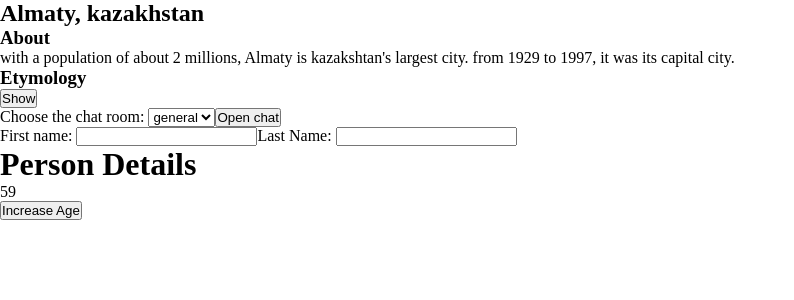
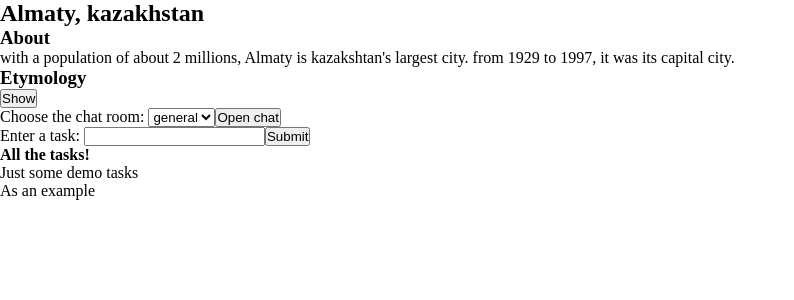
Before and after one commit to Anand-1812/learning_react, a React (Vite) app: page / in a window 1280 px wide. Shown: the top 300 px of the page, without its empty margins (0-794 px from the left). Built offline with nearby package versions, Linux system fonts and the light colour scheme.

Commit message:
learning about class based components

```diff
--- a/src/Rendering.jsx
+++ b/src/Rendering.jsx
@@ -1,41 +1,41 @@
 import { useState } from "react";
 
-export function Rendering() {
-  const [firstName, setFirstName] = useState("");
-  const [lastName, setLastName] = useState("");
+const Rendering = ({ name }) => {
+  const [todos, setTodos] = useState(["Just some demo tasks", "As an example"]);
+  const [inputVal, setInputVal] = useState("");
 
-  const fullName = firstName + " " + lastName;
+  const handleInputChange = (e) => {
+    setInputVal(e.target.value);
+  };
 
-  const [age, setAge] = useState(59);
-
-  function handleFirstNameChange(e) {
-    setFirstName(e.target.value);
-  }
-
-  function handleLastNameChange(e) {
-    setLastName(e.target.value);
-  }
-
-  const handleIncreaseAge = () => {
-    setAge(age + 1);
+  const handleSubmit = (e) => {
+    e.preventDefault();
+    setTodos((prevTodos) => [...prevTodos, inputVal]);
+    setInputVal("");
   };
 
   return (
-    <>
-      <label>
-        First name: <input value={firstName} onChange={handleFirstNameChange} />
-      </label>
-      <label>
-        Last Name: <input value={lastName} onChange={handleLastNameChange} />
-      </label>
+    <section>
+      <h3>{name}</h3>
+      <form onSubmit={handleSubmit}>
+        <label htmlFor="task-entry">Enter a task: </label>
+        <input
+          type="text"
+          id="task-entry"
+          name="task-entry"
+          value={inputVal}
+          onChange={handleInputChange}
+        />
+        <button type="submit">Submit</button>
+      </form>
+      <h4>All the tasks!</h4>
+      <ul>
+        {todos.map((todo) => (
+          <li key={todo}>{todo}</li>
+        ))}
+      </ul>
+    </section>
+  );
+};
 
-      <div>
-        <h1>Person Details</h1>
-        <p>{fullName}</p>
-        <p>{age}</p>
-      </div>
-
-      <button onClick={handleIncreaseAge}>Increase Age</button>
-    </>
-  );
-}
+export default Rendering;
--- a/src/effects.jsx
+++ b/src/effects.jsx
@@ -1,7 +1,7 @@
-import { useState, useEffect } from "react";
+import { useEffect } from "react";
 import { createConnection } from "./chat";
 
-const serverUrl = 'https://localhost:5173';
+const serverUrl = 'https://localhost:5174';
 
 export default function ChatRoom({ roomId }) {
   useEffect(() => {
@@ -10,7 +10,7 @@
 
     // cleanup
     return () => connection.disconnect();
-  }, roomId);
+  }, [roomId]);
 
   return <h3>Welcome to the {roomId} room!</h3>
 }
--- a/src/main.jsx
+++ b/src/main.jsx
@@ -1,7 +1,7 @@
 import { StrictMode } from "react";
 import { createRoot } from "react-dom/client";
 import App from "./App.jsx";
-import { Rendering } from "./Rendering.jsx";
+import  Rendering  from "./Rendering.jsx";
 
 createRoot(document.getElementById("root")).render(
   <StrictMode>
```
